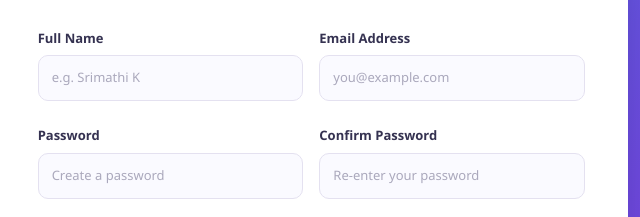
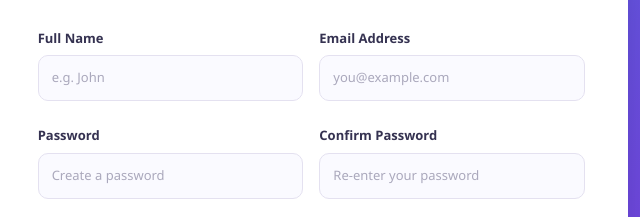
Before and after one commit to Srimathi-107/JS-Form-Validation, a plain HTML site: page index.html in a window 1280 px wide. Shown: the part 142-359 px from the top of the page, 562-1202 px from the left. Drawn offline with nearby package versions, Linux system fonts and the light colour scheme.

Commit message:
Updated Form

```diff
--- a/index.html
+++ b/index.html
@@ -618,7 +618,7 @@
               name="name"
               id="name"
               class="form-control"
-              placeholder="e.g. Srimathi K"
+              placeholder="e.g. John"
             />
             <small class="text-danger" id="one"></small>
           </div>
```
